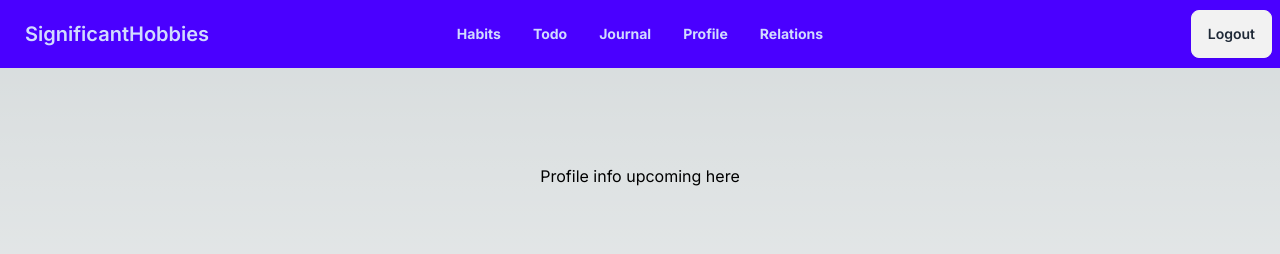
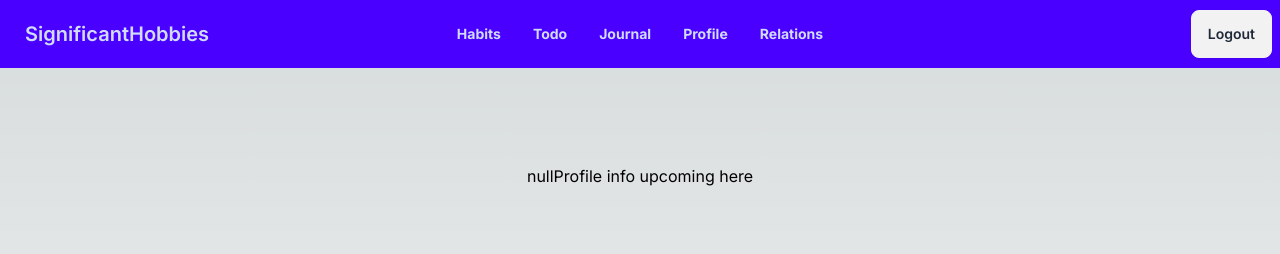
Before and after one commit to sarthakagrawal927/productivity-web, a Next.js app: page /profile in a window 1280 px wide. Shown: the top 254 px of the page. Built offline with nearby package versions, Linux system fonts and the light colour scheme; no server answers.

Commit message:
Add next-auth middleware

```diff
--- a/package.json
+++ b/package.json
@@ -12,6 +12,7 @@
     "axios": "^1.6.0",
     "classnames": "^2.3.2",
     "next": "14.0.0",
+    "next-auth": "^4.24.5",
     "react": "^18",
     "react-dom": "^18",
     "sass": "^1.70.0"
--- /dev/null
+++ b/src/app/api/auth/[...nextauth]/route.ts
@@ -0,0 +1,5 @@
+import NextAuth from 'next-auth';
+import { authOptions } from './../../../../lib/auth';
+
+const handler = NextAuth(authOptions);
+export { handler as GET, handler as POST };
--- a/src/app/layout.tsx
+++ b/src/app/layout.tsx
@@ -2,6 +2,7 @@ import type { Metadata } from 'next'
 import { Inter } from 'next/font/google'
 import './globals.css'
 import Navbar from '@/components/common/Navbar'
+import NextAuthProvider from '@/providers/nextAuthProvider'
 
 const inter = Inter({ subsets: ['latin'] })
 
@@ -18,10 +19,12 @@ export default function RootLayout({
   return (
     <html lang="en">
       <body className={inter.className}>
-        <Navbar />
-        <main className="lg:flex min-h-screen flex-col items-center py-24">
-          {children}
-        </main>
+        <NextAuthProvider>
+          <Navbar />
+          <main className="lg:flex min-h-screen flex-col items-center py-24">
+            {children}
+          </main>
+        </NextAuthProvider>
       </body>
     </html>
   )
--- a/src/app/page.tsx
+++ b/src/app/page.tsx
@@ -1,6 +1,9 @@
 import TestComponent from '@/components/test'
+import { authOptions } from '@/lib/auth'
+import { getServerSession } from 'next-auth'
 
-export default function Home() {
+export default async function Home() {
+  const session = await getServerSession(authOptions)
   return (
     <TestComponent />
   )
--- a/src/app/profile/page.tsx
+++ b/src/app/profile/page.tsx
@@ -1,8 +1,12 @@
+"use client";
+import { useSession } from 'next-auth/react';
 import React from 'react';
 
 const Profile = () => {
+  const { data: session } = useSession();
   return (
     <div>
+      {JSON.stringify(session)}
       Profile info upcoming here
     </div>
   );
--- /dev/null
+++ b/src/lib/auth.ts
@@ -0,0 +1,18 @@
+import NextAuth, { NextAuthOptions } from "next-auth"
+import GoogleProvider from "next-auth/providers/google"
+
+export const authOptions : NextAuthOptions= {
+  // Configure one or more authentication providers
+  session: {
+    strategy: "jwt",
+  },
+  providers: [
+    GoogleProvider({
+      clientId: process.env.NEXT_GOOGLE_CLIENT_ID as string,
+      clientSecret: process.env.NEXT_GOOGLE_CLIENT_SECRET as string,
+    }),
+    // ...add more providers here
+  ],
+}
+
+export default NextAuth(authOptions)
--- /dev/null
+++ b/src/providers/nextAuthProvider.tsx
@@ -0,0 +1,12 @@
+'use client';
+
+import { SessionProvider } from 'next-auth/react';
+import { ReactNode } from 'react';
+
+export default function NextAuthProvider({
+  children,
+}: {
+  children: ReactNode;
+}) {
+  return <SessionProvider>{children}</SessionProvider>;
+}
```
Also changed, not shown: 2 other files (tests, documents, lock files or other folders).
